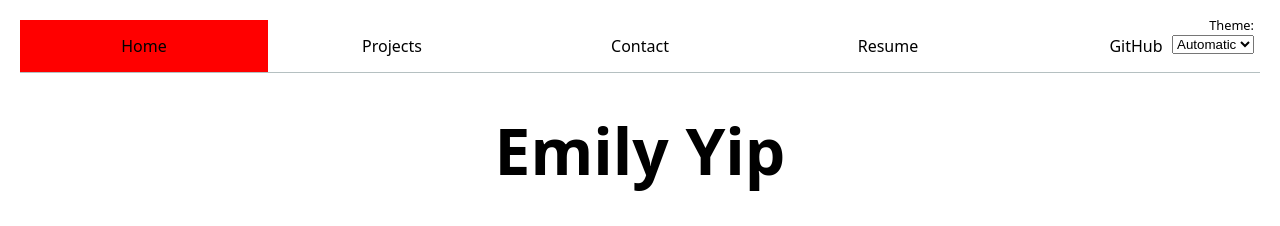
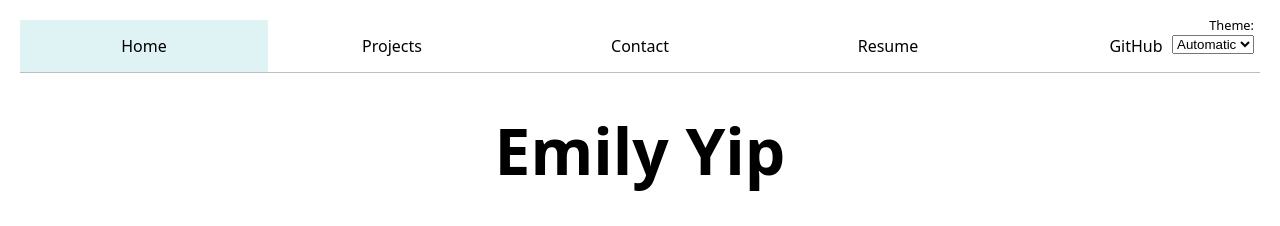
Before and after one commit to emilyyiip/portfolio, a plain HTML site: page index.html in a window 1280 px wide. In both pictures the pointer is over the link "Home". Shown: the top 226 px of the page. Drawn offline with Linux system fonts and the light colour scheme.

Commit message:
bg hover

```diff
--- a/style.css
+++ b/style.css
@@ -72,8 +72,7 @@ nav ul li a {
     text-decoration: none;
 }
 nav ul li a:hover {
-    background-color: red;
-    /*var(--background-hover)*/;
+    background-color: var(--background-hover);
 }
 
 
```
